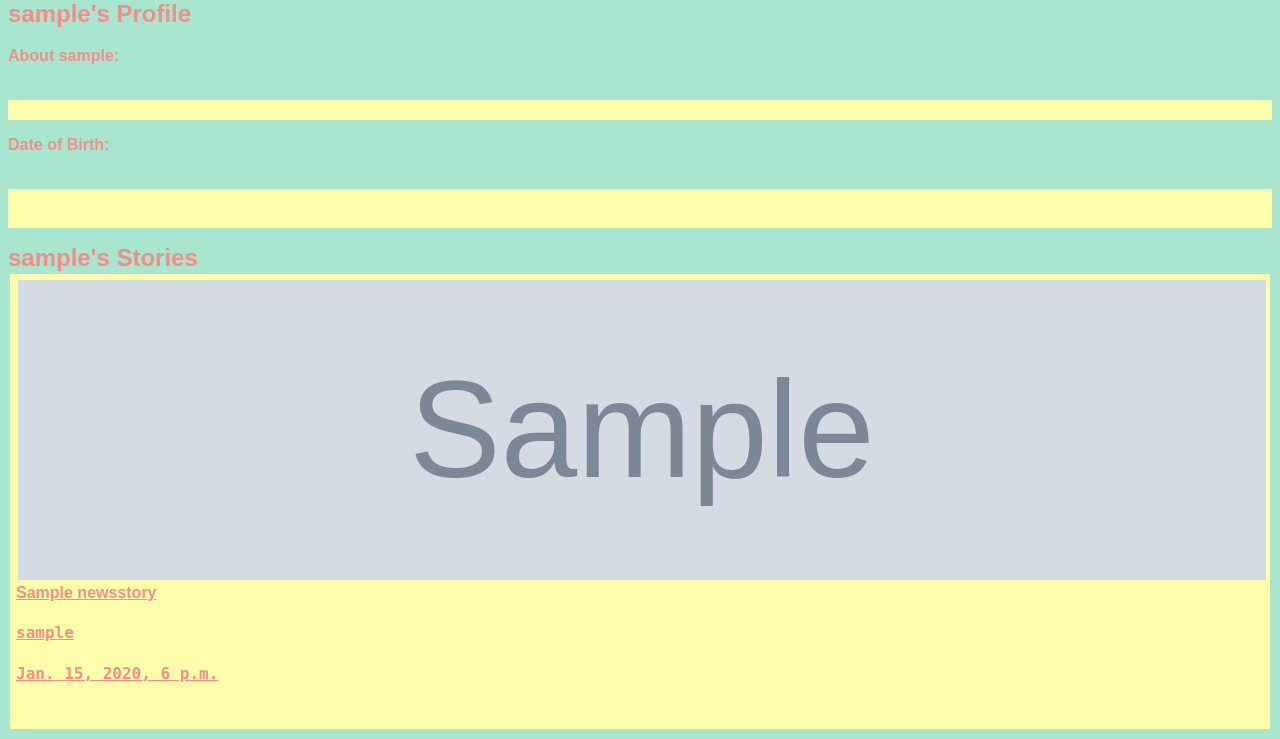
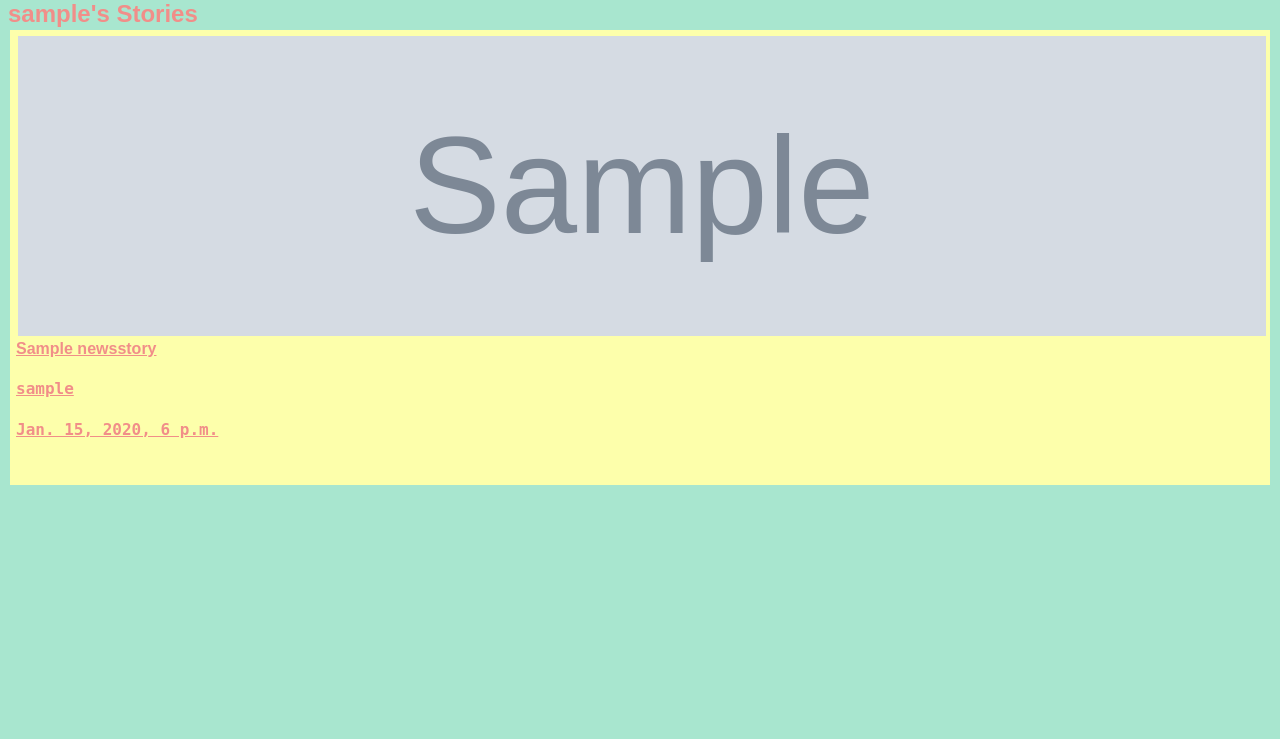
Before and after one commit to Phobacloh/Django_project, a Django app: page /news/author/1/ in a window 1280 px wide. Shown: the part 90-829 px from the top of the page. After the commit the page ends 575 px from the top, so only its background shows below. Run offline with Django 3.2, Linux system fonts and the light colour scheme; tables that the repository leaves empty hold one stand-in row (values such as "Sample post"); grey boxes marked "Sample" are stand-in pictures; parts of the project's set-up code (start-up, migrations or seed data) failed here and were passed over; some web fonts are replaced.

Commit message:
final clean up

```diff
--- a/she_codes_news/news/static/news/styles.css
+++ b/she_codes_news/news/static/news/styles.css
@@ -113,6 +113,7 @@ body{
 #user_stories .story-card {
     flex-basis: 32%;
     flex-grow: 1;
+    color: #f18e89;
 }
 
 #bio{
--- a/she_codes_news/news/templates/news/AuthorDetail.html
+++ b/she_codes_news/news/templates/news/AuthorDetail.html
@@ -9,12 +9,12 @@
 
 {% block content %}
 
-<h2>{{ object.username}}'s Profile</h2></br>
+{% comment %} <h2>{{ object.username}}'s Profile</h2></br>
 
 <h3>About {{ object.username }}:</h3></br>
 <p id = "bio">{{ object.username.bio }}</P>
 <h3>Date of Birth:</h3></br>
-<p id = "dob">{{ object.username.dob }}</br></p>
+<p id = "dob">{{ object.username.dob }}</br></p> {% endcomment %}
 
 
 <h2> {{ object.username }}'s Stories </h2>
--- a/she_codes_news/news/views.py
+++ b/she_codes_news/news/views.py
@@ -69,7 +69,7 @@ class AuthorDetailView(generic.DetailView):
 
 class StoryUpdateView(LoginRequiredMixin, generic.UpdateView):
     model = NewsStory
-    # fields = '__all__'
+    fields = '__all__'
     template_name = 'news/storyUpdate.html'
     success_url = reverse_lazy('news:index')
 
```
